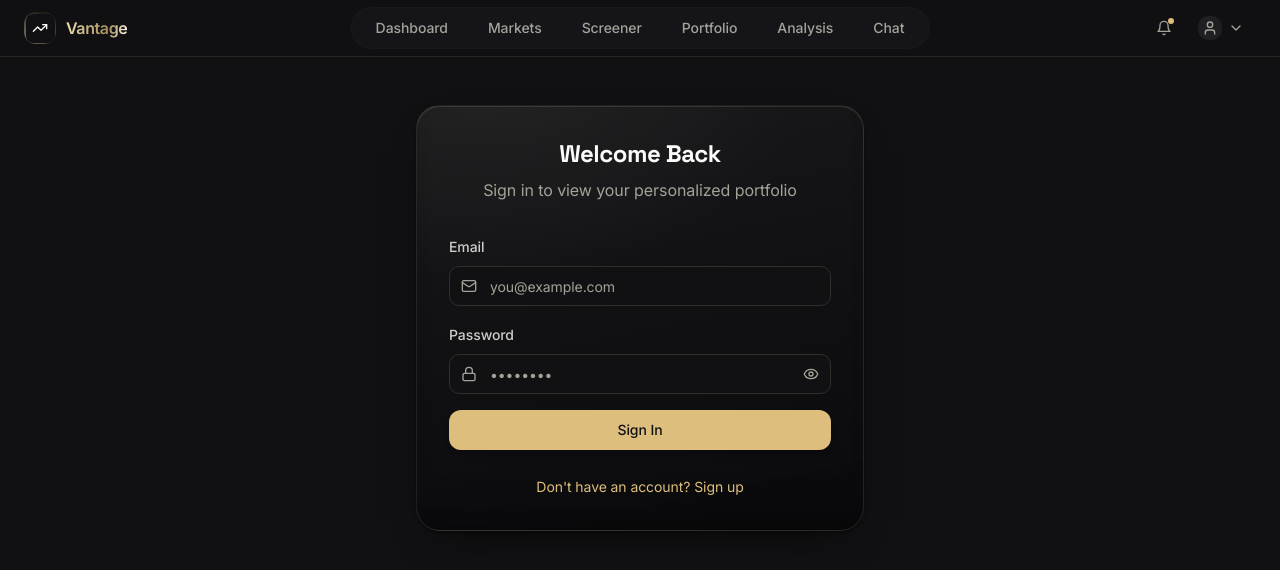
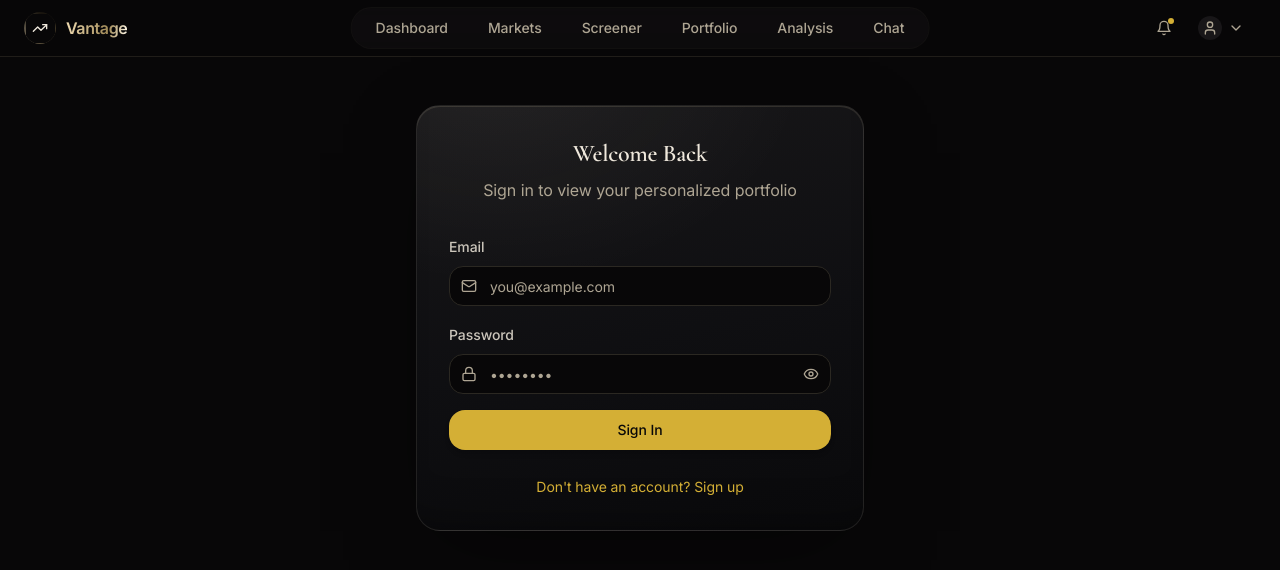
Before and after one commit to russell00000/alpha-pilot, a React (Vite) app: page /auth in a window 1280 px wide. Shown: the top 570 px of the page. Built offline with nearby package versions, Linux system fonts and the light colour scheme.

Commit message:
Changes
Co-authored-by: russell00000 <211555655+russell00000@users.noreply.github.com>

```diff
--- a/src/index.css
+++ b/src/index.css
@@ -1,4 +1,4 @@
-@import url('https://fonts.googleapis.com/css2?family=Space+Grotesk:wght@500;600;700&family=Inter:wght@400;500;600&family=JetBrains+Mono:wght@400;500&family=Instrument+Serif:ital@0;1&display=swap');
+@import url('https://fonts.googleapis.com/css2?family=Cormorant+Garamond:ital,wght@0,400;0,500;0,600;1,400;1,500;1,600&family=Inter:wght@400;500;600&family=JetBrains+Mono:wght@400;500&family=Instrument+Serif:ital@0;1&display=swap');
 
 @tailwind base;
 @tailwind components;
@@ -11,100 +11,100 @@
        page #101013 · raised #17171a · deep card #0b0b0d
        text #fafaf8 · accent WHITE #f5f5f2
        ============================================================ */
-    --background: 240 6% 7%;          /* #101013 */
-    --foreground: 60 14% 98%;         /* #fafaf8 */
+    --background: 300 7% 3%;          /* #080708 */
+    --foreground: 39 38% 90%;         /* #efe8db warm cream */
 
-    --card: 240 5% 10%;               /* #17171a raised panel */
-    --card-foreground: 60 14% 98%;
+    --card: 300 6% 6%;                /* smoked glass panel */
+    --card-foreground: 39 38% 90%;
 
-    --popover: 240 5% 10%;
-    --popover-foreground: 60 14% 98%;
+    --popover: 300 6% 6%;
+    --popover-foreground: 39 38% 90%;
 
     /* Primary IS the metallic champagne — one accent across the whole product */
-    --primary: 40 60% 68%;            /* #E2C27A */
-    --primary-foreground: 240 6% 7%;
+    --primary: 46 65% 52%;            /* #d4af37 */
+    --primary-foreground: 300 7% 3%;
 
-    --secondary: 240 5% 13%;
-    --secondary-foreground: 60 14% 98%;
+    --secondary: 300 5% 9%;
+    --secondary-foreground: 39 38% 90%;
 
-    --muted: 240 5% 13%;
-    --muted-foreground: 60 5% 62%;
+    --muted: 300 5% 9%;
+    --muted-foreground: 39 14% 63%;
 
-    --accent: 40 60% 68%;             /* #E2C27A champagne */
-    --accent-foreground: 240 6% 7%;
+    --accent: 46 65% 52%;             /* #d4af37 gold */
+    --accent-foreground: 300 7% 3%;
 
     /* ---- Metallic champagne / gold scale ---- */
-    --gold: 40 60% 68%;               /* #E2C27A */
-    --gold-foreground: 240 6% 7%;
-    --gold-light: 42 63% 82%;         /* #F0DCB2 */
-    --gold-mid: 40 57% 51%;           /* #C89B3C */
-    --gold-deep: 36 62% 40%;          /* #A77626 */
-    --gold-shadow: 38 42% 30%;        /* #6F552D */
-    --accent-from: 42 63% 82%;
-    --accent-to: 40 57% 51%;
+    --gold: 46 65% 52%;               /* #d4af37 */
+    --gold-foreground: 300 7% 3%;
+    --gold-light: 44 62% 72%;         /* #e2c887 */
+    --gold-mid: 46 65% 52%;
+    --gold-deep: 42 66% 40%;
+    --gold-shadow: 40 44% 28%;
+    --accent-from: 44 62% 74%;
+    --accent-to: 46 65% 48%;
     /* graphite / silver secondary tone (replaces the old teal) */
     --teal: 40 6% 62%;
     --graphite: 40 5% 44%;
     --icon-inactive: 40 5% 48%;
 
-    --destructive: 4 62% 56%;
-    --destructive-foreground: 60 14% 98%;
+    --destructive: 0 84% 71%;         /* #f87171 */
+    --destructive-foreground: 300 7% 3%;
 
-    --success: 152 42% 48%;
-    --success-foreground: 240 6% 7%;
+    --success: 142 69% 58%;           /* #4ade80 */
+    --success-foreground: 300 7% 3%;
 
     --warning: 38 62% 56%;
     --warning-foreground: 240 6% 7%;
 
-    --border: 40 5% 18%;
-    --input: 40 5% 18%;
-    --ring: 40 60% 68%;
+    --border: 39 12% 15%;
+    --input: 39 12% 15%;
+    --ring: 46 65% 52%;
 
-    --radius: 0.75rem;
+    --radius: 1rem;
 
     /* Surfaces / gradients */
-    --deep: 240 6% 4%;                /* #0b0b0d */
+    --deep: 300 7% 2%;
     --hairline: 255 255 255;          /* rgb for rgba() hairlines */
-    --gradient-primary: linear-gradient(135deg, #F0DCB2 0%, #C89B3C 52%, #A77626 100%);
-    --gradient-accent: linear-gradient(135deg, #E2C27A 0%, #A77626 100%);
-    --gradient-card: linear-gradient(180deg, rgba(255,252,244,.045) 0%, rgba(255,255,255,.012) 100%);
-    --gradient-hero: radial-gradient(ellipse at 50% 0%, rgba(226,194,122,.07) 0%, transparent 62%);
-    --gradient-glow: radial-gradient(circle at 50% 50%, rgba(226,194,122,.08) 0%, transparent 60%);
-    --gradient-subtle: linear-gradient(180deg, #17171a 0%, #101013 100%);
-    --gradient-page: linear-gradient(180deg, #101013 0%, #0d0d10 100%);
+    --gradient-primary: linear-gradient(135deg, #efe0b0 0%, #d4af37 52%, #a9821f 100%);
+    --gradient-accent: linear-gradient(135deg, #d4af37 0%, #a9821f 100%);
+    --gradient-card: linear-gradient(180deg, rgba(239,232,219,.055) 0%, rgba(239,232,219,.015) 100%);
+    --gradient-hero: radial-gradient(ellipse at 50% 0%, rgba(212,175,55,.07) 0%, transparent 62%);
+    --gradient-glow: radial-gradient(circle at 50% 50%, rgba(212,175,55,.08) 0%, transparent 60%);
+    --gradient-subtle: linear-gradient(180deg, #0d0c0e 0%, #080708 100%);
+    --gradient-page: linear-gradient(180deg, #080708 0%, #060506 100%);
 
-    --shadow-glow: 0 0 48px rgba(226,194,122,.05);
-    --shadow-card: 0 18px 44px -26px rgba(0,0,0,.86), 0 2px 6px -2px rgba(0,0,0,.7);
+    --shadow-glow: 0 0 48px rgba(212,175,55,.06);
+    --shadow-card: 0 24px 80px -24px rgba(0,0,0,.6);
     --shadow-elevated: 0 10px 26px -12px rgba(0,0,0,.78);
     --shadow-subtle: 0 1px 2px rgba(0,0,0,.55);
-    --shadow-gold-glow: 0 0 14px rgba(226,194,122,.16);
+    --shadow-gold-glow: 0 0 14px rgba(212,175,55,.18);
     --shadow-signal-buy: 0 2px 10px hsl(var(--success) / 0.22);
     --shadow-signal-sell: 0 2px 10px hsl(var(--destructive) / 0.22);
     --shadow-signal-hold: 0 2px 10px rgba(255,255,255,.14);
 
     --font-sans: 'Inter', system-ui, -apple-system, sans-serif;
-    --font-display: 'Space Grotesk', 'Inter', system-ui, sans-serif;
-    --font-editorial: 'Instrument Serif', 'Space Grotesk', Georgia, serif;
+    --font-display: 'Cormorant Garamond', 'Instrument Serif', Georgia, serif;
+    --font-editorial: 'Cormorant Garamond', 'Instrument Serif', Georgia, serif;
     --font-mono: 'JetBrains Mono', monospace;
 
     --ease-spring: cubic-bezier(0.34, 1.56, 0.64, 1);
     --ease-out-smooth: cubic-bezier(0.22, 1, 0.36, 1);
 
-    --sidebar-background: 240 5% 10%;
-    --sidebar-foreground: 60 14% 98%;
-    --sidebar-primary: 40 60% 68%;
-    --sidebar-primary-foreground: 240 6% 7%;
-    --sidebar-accent: 240 5% 13%;
-    --sidebar-accent-foreground: 60 14% 98%;
-    --sidebar-border: 40 5% 18%;
-    --sidebar-ring: 40 60% 68%;
+    --sidebar-background: 300 6% 6%;
+    --sidebar-foreground: 39 38% 90%;
+    --sidebar-primary: 46 65% 52%;
+    --sidebar-primary-foreground: 300 7% 3%;
+    --sidebar-accent: 300 5% 9%;
+    --sidebar-accent-foreground: 39 38% 90%;
+    --sidebar-border: 39 12% 15%;
+    --sidebar-ring: 46 65% 52%;
 
     color-scheme: dark;
   }
 
   .dark {
-    --background: 240 6% 7%;
-    --foreground: 60 14% 98%;
+    --background: 300 7% 3%;
+    --foreground: 39 38% 90%;
   }
 }
 
@@ -114,14 +114,14 @@
   }
 
   html {
-    background-color: #101013;
+    background-color: #080708;
   }
 
   body {
     @apply bg-background text-foreground font-sans antialiased;
     font-family: var(--font-sans);
     letter-spacing: -0.005em;
-    color: rgba(244, 243, 238, 0.84);
+    color: rgba(239, 232, 219, 0.84);
     -webkit-font-smoothing: antialiased;
     -moz-osx-font-smoothing: grayscale;
     text-rendering: optimizeLegibility;
@@ -138,18 +138,18 @@
     z-index: 0;
     pointer-events: none;
     background-image:
-      linear-gradient(to right, rgba(226, 194, 122, 0.032) 1px, transparent 1px),
-      linear-gradient(to bottom, rgba(226, 194, 122, 0.026) 1px, transparent 1px);
-    background-size: 88px 88px;
+      linear-gradient(to right, rgba(255, 255, 255, 0.025) 1px, transparent 1px),
+      linear-gradient(to bottom, rgba(255, 255, 255, 0.025) 1px, transparent 1px);
+    background-size: 84px 84px;
     -webkit-mask-image: radial-gradient(ellipse 90% 70% at 50% 22%, #000 0%, rgba(0, 0, 0, 0.55) 55%, transparent 92%);
     mask-image: radial-gradient(ellipse 90% 70% at 50% 22%, #000 0%, rgba(0, 0, 0, 0.55) 55%, transparent 92%);
   }
 
   h1, h2, h3, h4, h5, h6 {
     font-family: var(--font-display);
-    font-weight: 600;
-    letter-spacing: -0.022em;
-    color: #fafaf8;
+    font-weight: 500;
+    letter-spacing: -0.012em;
+    color: #efe8db;
     text-wrap: balance;
   }
 
@@ -159,14 +159,14 @@
   }
 
   ::selection {
-    background: rgba(226, 194, 122, 0.26);
-    color: #fffaf0;
+    background: rgba(212, 175, 55, 0.28);
+    color: #fff8e6;
   }
 
   ::-webkit-scrollbar { width: 10px; height: 10px; }
-  ::-webkit-scrollbar-track { background: #0b0b0d; }
-  ::-webkit-scrollbar-thumb { background: rgba(226,194,122,.16); border-radius: 999px; }
-  ::-webkit-scrollbar-thumb:hover { background: rgba(226,194,122,.3); }
+  ::-webkit-scrollbar-track { background: #060506; }
+  ::-webkit-scrollbar-thumb { background: rgba(212,175,55,.18); border-radius: 999px; }
+  ::-webkit-scrollbar-thumb:hover { background: rgba(212,175,55,.32); }
 }
 
 @layer components {
```
